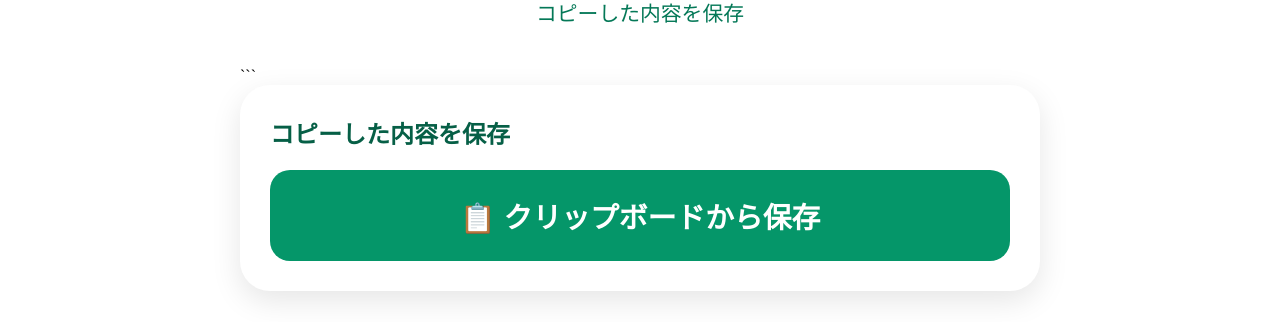
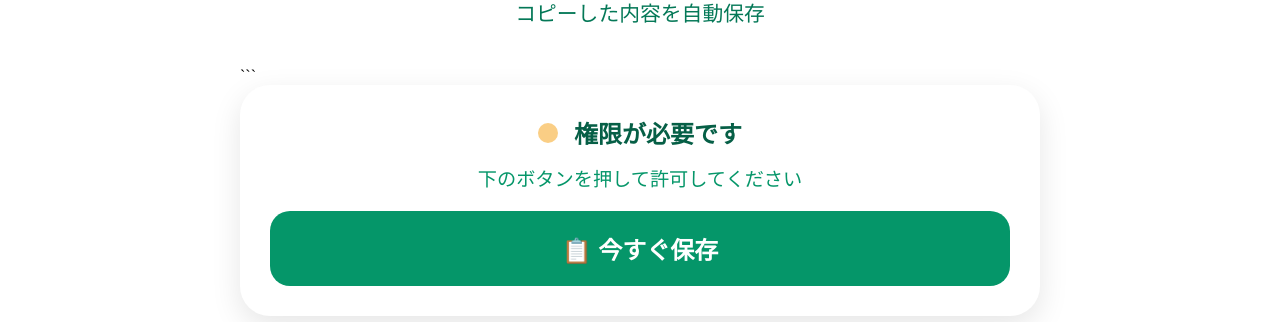
Before and after one commit to kinuman/hyperlocal, a website: page index.html in a window 1280 px wide. Shown: the part 109-431 px from the top of the page. Drawn offline with Linux system fonts and the light colour scheme.

Commit message:
index.html を更新

````diff
--- a/index.html
+++ b/index.html
@@ -42,41 +42,66 @@
         color: #047857;
     }
 
-    .add-box {
+    .status-box {
         background: white;
         border-radius: 30px;
         padding: 30px;
         box-shadow: 0 10px 30px rgba(0,0,0,0.1);
         margin-bottom: 30px;
+        text-align: center;
     }
 
-    .add-label {
+    .status-text {
         font-size: 1.5rem;
+        color: #065f46;
+        margin-bottom: 15px;
         font-weight: bold;
-        color: #065f46;
-        margin-bottom: 20px;
-        display: block;
     }
 
-    #addButton {
+    .status-detail {
+        font-size: 1.2rem;
+        color: #059669;
+        line-height: 1.6;
+    }
+
+    .indicator {
+        display: inline-block;
+        width: 20px;
+        height: 20px;
+        border-radius: 50%;
+        margin-right: 10px;
+        animation: pulse 2s infinite;
+    }
+
+    .indicator.active {
+        background: #10b981;
+    }
+
+    .indicator.waiting {
+        background: #f59e0b;
+    }
+
+    @keyframes pulse {
+        0%, 100% { opacity: 1; }
+        50% { opacity: 0.5; }
+    }
+
+    #manualButton {
         width: 100%;
         background: #059669;
         color: white;
         border: none;
-        padding: 25px;
-        font-size: 1.8rem;
+        padding: 20px;
+        font-size: 1.5rem;
         font-weight: bold;
         border-radius: 20px;
         cursor: pointer;
         transition: background 0.3s;
+        margin-top: 15px;
     }
 
-    #addButton:hover {
+    #manualButton:hover {
         background: #047857;
-    }
-
-    #addButton:active {
-        transform: scale(0.98);
     }
 
     .list-header {
@@ -174,13 +199,19 @@
     <div class="container">
         <header>
             <h1>クリップボード</h1>
-            <p class="subtitle">コピーした内容を保存</p>
+            <p class="subtitle">コピーした内容を自動保存</p>
         </header>
 
 ```
-    <div class="add-box">
-        <label class="add-label">コピーした内容を保存</label>
-        <button id="addButton">📋 クリップボードから保存</button>
+    <div class="status-box">
+        <div class="status-text">
+            <span class="indicator active" id="indicator"></span>
+            <span id="statusText">自動監視中...</span>
+        </div>
+        <div class="status-detail" id="statusDetail">
+            コピーすると自動で保存されます
+        </div>
+        <button id="manualButton">📋 今すぐ保存</button>
     </div>
 
     <div class="list-header" id="listHeader">保存した内容（0件）</div>
@@ -189,12 +220,50 @@
 
 <script>
     let items = [];
+    let lastClipboardText = '';
+    let checkInterval;
 
-    // 初期読み込み
     loadItems();
+    startAutoCheck();
 
-    // 保存ボタン
-    document.getElementById('addButton').addEventListener('click', async () => {
+    // 自動チェック開始
+    function startAutoCheck() {
+        // 3秒ごとにクリップボードをチェック
+        checkInterval = setInterval(checkClipboard, 3000);
+        updateStatus('監視中', '3秒ごとに自動チェック');
+    }
+
+    // クリップボードチェック
+    async function checkClipboard() {
+        try {
+            const text = await navigator.clipboard.readText();
+
+            // 新しいテキストがある場合のみ保存
+            if (text && text.trim() && text !== lastClipboardText) {
+                const exists = items.some(item => item.text === text.trim());
+
+                if (!exists) {
+                    lastClipboardText = text;
+                    await addItem(text);
+                    updateStatus('保存完了！', '新しい内容を保存しました', true);
+
+                    // 2秒後に通常表示に戻す
+                    setTimeout(() => {
+                        updateStatus('監視中', '3秒ごとに自動チェック');
+                    }, 2000);
+                }
+            }
+        } catch (error) {
+            // 権限がない場合
+            if (error.name === 'NotAllowedError') {
+                clearInterval(checkInterval);
+                updateStatus('権限が必要です', '下のボタンを押して許可してください', false);
+            }
+        }
+    }
+
+    // 手動保存ボタン
+    document.getElementById('manualButton').addEventListener('click', async () => {
         try {
             const text = await navigator.clipboard.readText();
             if (!text.trim()) {
@@ -202,13 +271,26 @@
                 return;
             }
 
-            // 重複チェック
             const exists = items.some(item => item.text === text.trim());
             if (exists) {
                 alert('同じ内容が既に保存されています');
                 return;
             }
 
+            await addItem(text);
+            lastClipboardText = text;
+
+            // 自動チェックを再開
+            if (!checkInterval) {
+                startAutoCheck();
+            }
+        } catch (error) {
+            alert('クリップボードの読み取りに失敗しました');
+        }
+    });
+
+    // アイテム追加
+    async function addItem(text) {
         const item = {
             id: Date.now().toString(),
             text: text.trim(),
@@ -218,10 +300,22 @@
         await saveItem(item);
         items.unshift(item);
         renderItems();
-        } catch (error) {
-            alert('クリップボードの読み取りに失敗しました。\nブラウザの設定でクリップボードへのアクセスを許可してください。');
     }
-    });
+
+    // ステータス更新
+    function updateStatus(mainText, detailText, isSuccess = null) {
+        document.getElementById('statusText').textContent = mainText;
+        document.getElementById('statusDetail').textContent = detailText;
+
+        const indicator = document.getElementById('indicator');
+        if (isSuccess === true) {
+            indicator.className = 'indicator active';
+        } else if (isSuccess === false) {
+            indicator.className = 'indicator waiting';
+        } else {
+            indicator.className = 'indicator active';
+        }
+    }
 
     async function loadItems() {
         const keys = Object.keys(localStorage).filter(k => k.startsWith('clip:'));
@@ -295,7 +389,7 @@
                 <div class="item-date">${formatDate(item.timestamp)}</div>
                 <div class="item-text">${escapeHtml(item.text)}</div>
                 <div class="item-buttons">
-                    <button class="copy-btn" onclick="copyToClipboard('${escapeHtml(item.text).replace(/'/g, "\\'")}', this)">
+                    <button class="copy-btn" onclick="copyToClipboard(\`${escapeHtml(item.text).replace(/`/g, '\\`')}\`, this)">
                         📋 コピー
                     </button>
                     <button class="delete-btn" onclick="deleteItem('${item.id}')">
@@ -311,6 +405,13 @@
         div.textContent = text;
         return div.innerHTML;
     }
+
+    // ページを離れる時にクリーンアップ
+    window.addEventListener('beforeunload', () => {
+        if (checkInterval) {
+            clearInterval(checkInterval);
+        }
+    });
 </script>
 ```
 
````
Lines whose indentation alone changed are shown as unchanged.
